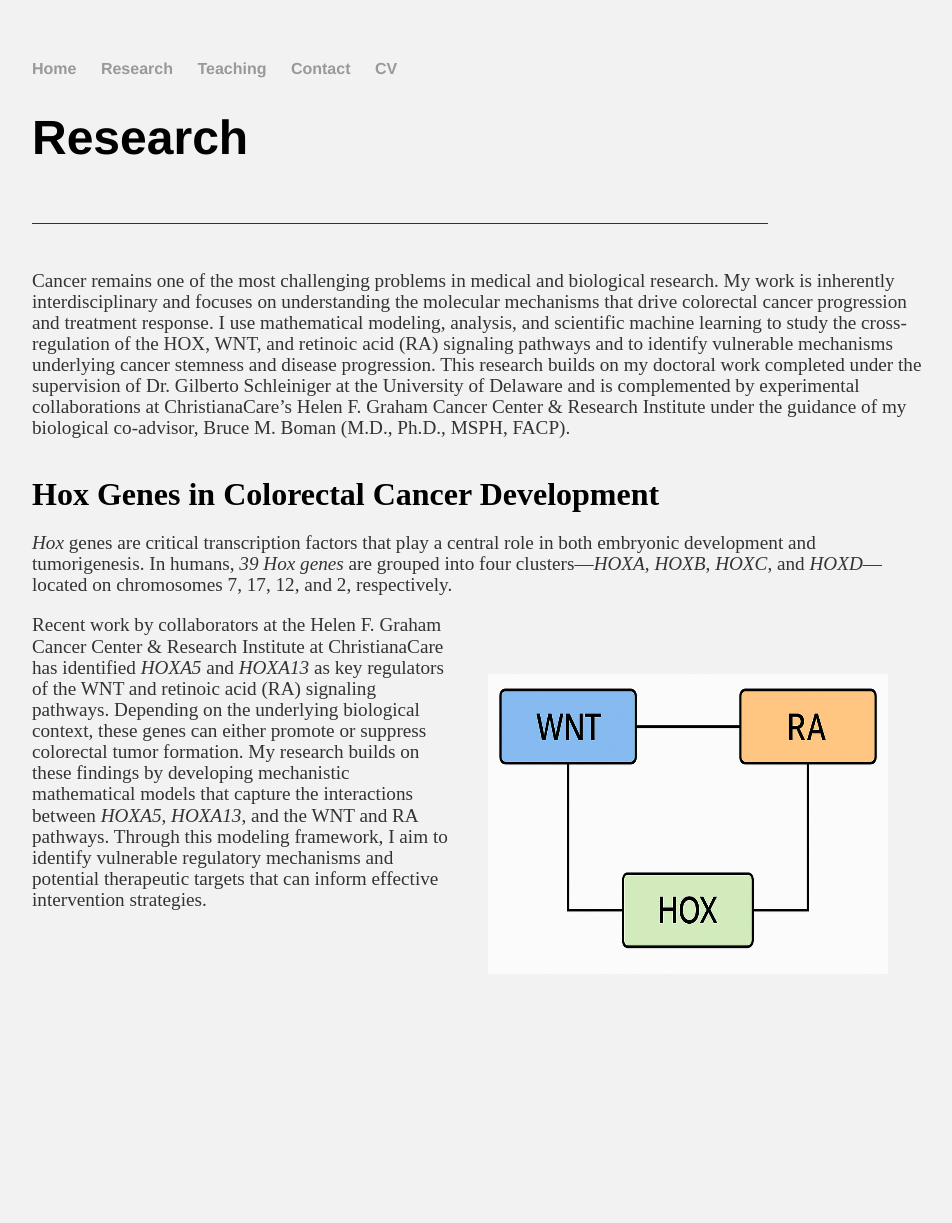
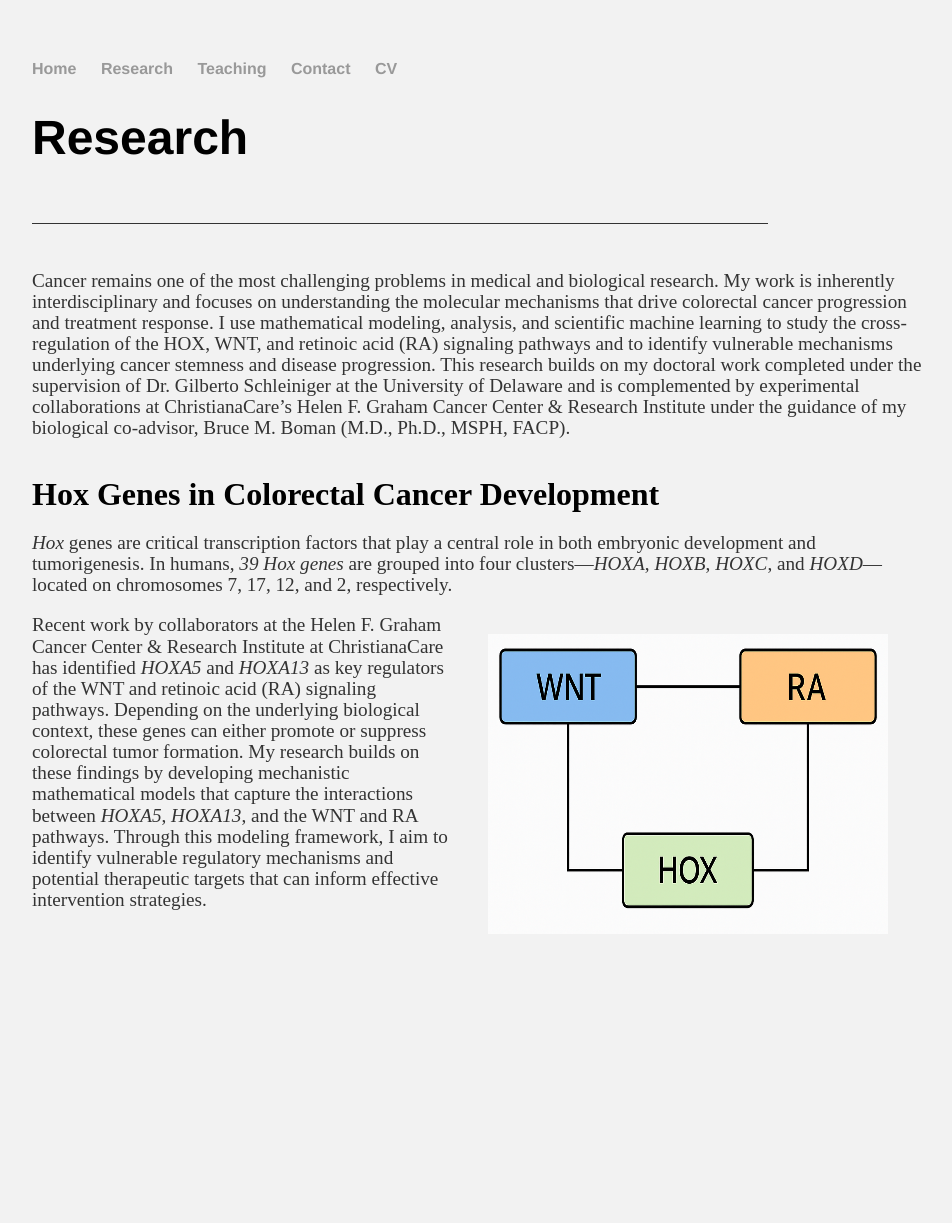
Before and after one commit to kataboh/kataboh.github.io, a Jekyll site: the page built from research.html, in a window 1280 px wide. Shown: the whole page, without its empty margins (160-1112 px from the left). Built offline with Jekyll 4.4.1, drawn with Linux system fonts in a browser that asks for light colours; after the commit the page ends 1183 px from its top, so only the background shows below that.

Commit message:
Update research.html

```diff
--- a/research.html
+++ b/research.html
@@ -18,7 +18,7 @@
 
 	<p><em>Hox</em> genes are critical transcription factors that play a central role in both embryonic development and tumorigenesis. In humans, <em>39 Hox genes</em> are grouped into four clusters—<em>HOXA</em>, <em>HOXB</em>, <em>HOXC</em>, and <em>HOXD</em>—located on chromosomes 7, 17, 12, and 2, respectively. <p>
 
-	<p style="padding:40px; padding-top:-30px; float:right;"><img src="images/hox_wnt_ra_link.png" width="400" height="300"><br>
+	<p style="padding:40px; padding-top:0px; float:right;"><img src="images/hox_wnt_ra_link.png" width="400" height="300"><br>
 
 
 	<p>Recent work by collaborators at the Helen F. Graham Cancer Center & Research Institute at ChristianaCare has identified <em>HOXA5</em> and <em>HOXA13</em> as key regulators of the WNT and retinoic acid (RA) signaling pathways. Depending on the underlying biological context, these genes can either promote or suppress colorectal tumor formation.
```
